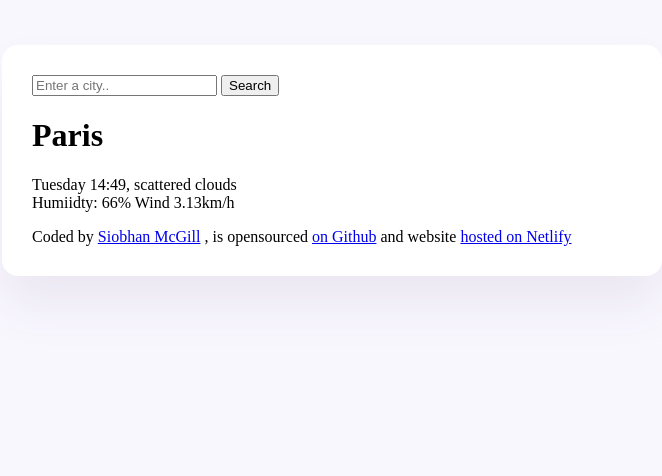
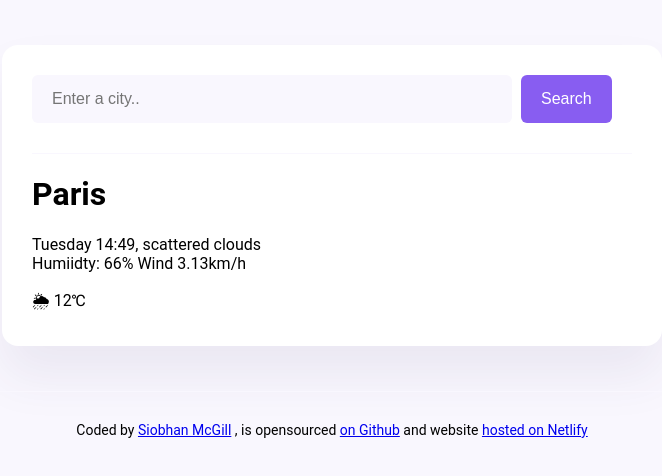
Before and after one commit to siomcgill15/weather-app, a plain HTML site: page index.html in a window 1280 px wide. Shown: the whole page, without its empty margins (308-970 px from the left). Drawn offline with nearby package versions, Linux system fonts and the light colour scheme.

Commit message:
Added Axios

```diff
--- a/index.html
+++ b/index.html
@@ -4,26 +4,37 @@
     <meta charset="UTF-8" />
     <meta name="viewport" content="width=device-width, initial-scale=1.0" />
     <link rel="stylesheet" href="src/style.css" />
+    <script src="https://cdn.jsdelivr.net/npm/axios@1.1.2/dist/axios.min.js"></script>
     <title>My Weather App</title>
   </head>
 
   <body>
+
+
     <div class="weather-app">
       <header>
-        <form>
-          <input type="search" placeholder="Enter a city.." required />
-          <input type="submit" value="Search" />
+        <form class="search-form">
+          <input
+            type="search"
+            placeholder="Enter a city.."
+            required
+            class="search-form-input"
+          />
+          <input type="submit" value="Search" class="search-form-button" />
         </form>
       </header>
 
       <main>
-        <div>
+        <div class="weather-app-data"
+      <div>
           <h1>Paris</h1>
           <p>
             Tuesday 14:49, scattered clouds
             <br />
             Humiidty: 66% Wind 3.13km/h
           </p>
+        </div>
+        <div>🌦 12℃</div>
         </div>
       </main>
       <footer>
--- a/src/style.css
+++ b/src/style.css
@@ -1,5 +1,6 @@
 body {
   background-color: #f9f7fe;
+  font-family: "Roboto", sans-serif;
 }
 
 .weather-app {
@@ -10,3 +11,39 @@ body {
   border-radius: 16px;
   padding: 30px;
 }
+
+header {
+  border-bottom: 1px solid #f9f7fe;
+  padding: 0 0 30px 0;
+}
+
+.search-form-input {
+  background-color: #f9f7fe;
+  border: none;
+  border-radius: 6px;
+  width: 80%;
+  font-size: 16px;
+  padding: 15px 20px;
+}
+
+.search-form-button {
+  background: #885df1;
+  padding: 15px 20px;
+  border: none;
+  font-size: 16px;
+  margin-left: 5px;
+  border-radius: 6px;
+  color: white;
+}
+
+.weather-app-data {
+    display:flex
+    justify-content:
+}
+
+footer {
+  border-top: 1px solid #f9f7fe;
+  padding: 30px 0 0 0;
+  text-align: center;
+  font-size: 14px;
+}
```
Also changed, not shown: 1 other file.
